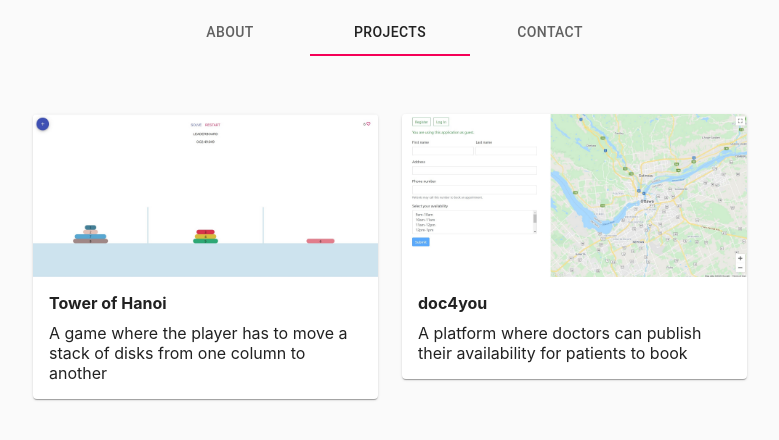
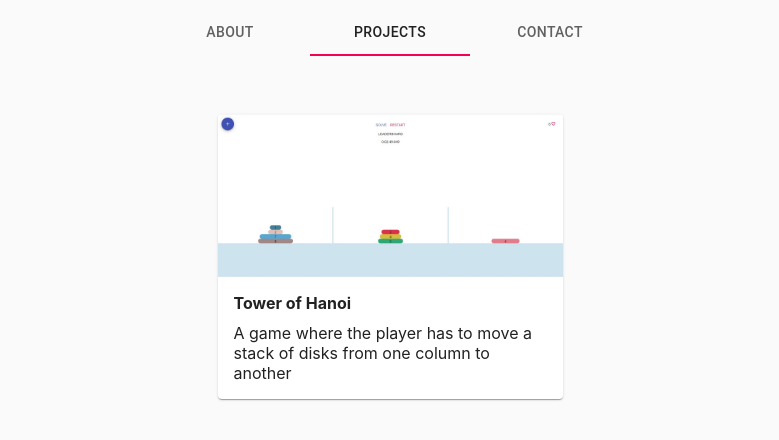
Before and after one commit to arosisi/portfolio, a React (Create React App) app: page /projects in a window 1280 px wide. Shown: the top 440 px of the page, without its empty margins (250-1029 px from the left). Built offline with nearby package versions, Linux system fonts and the light colour scheme.

Commit message:
Remove doc4you

```diff
--- a/src/components/Projects.js
+++ b/src/components/Projects.js
@@ -33,7 +33,7 @@ class Projects extends React.Component {
   renderProject = ({ href, src, project, description }) => {
     const { classes } = this.props;
     return (
-      <Grid item xs={12} sm={6} className={classes.container}>
+      <Grid item xs={12} className={classes.container}>
         <a
           href={href}
           target='_blank'
@@ -62,20 +62,13 @@ class Projects extends React.Component {
           <meta name='description' content="arosisi (Tom Nguyen)'s projects" />
         </Helmet>
 
-        <Grid container spacing={3} justify='center'>
+        <Grid container spacing={3}>
           {this.renderProject({
             href: "https://arosisi.github.io/tower-of-hanoi",
             src: `${process.env.PUBLIC_URL}/images/tower-of-hanoi.jpg`,
             project: "Tower of Hanoi",
             description:
               "A game where the player has to move a stack of disks from one column to another"
-          })}
-          {this.renderProject({
-            href: "https://doc4you-app.firebaseapp.com",
-            src: `${process.env.PUBLIC_URL}/images/doc4you.jpg`,
-            project: "doc4you",
-            description:
-              "A platform where doctors can publish their availability for patients to book"
           })}
         </Grid>
       </div>
```
